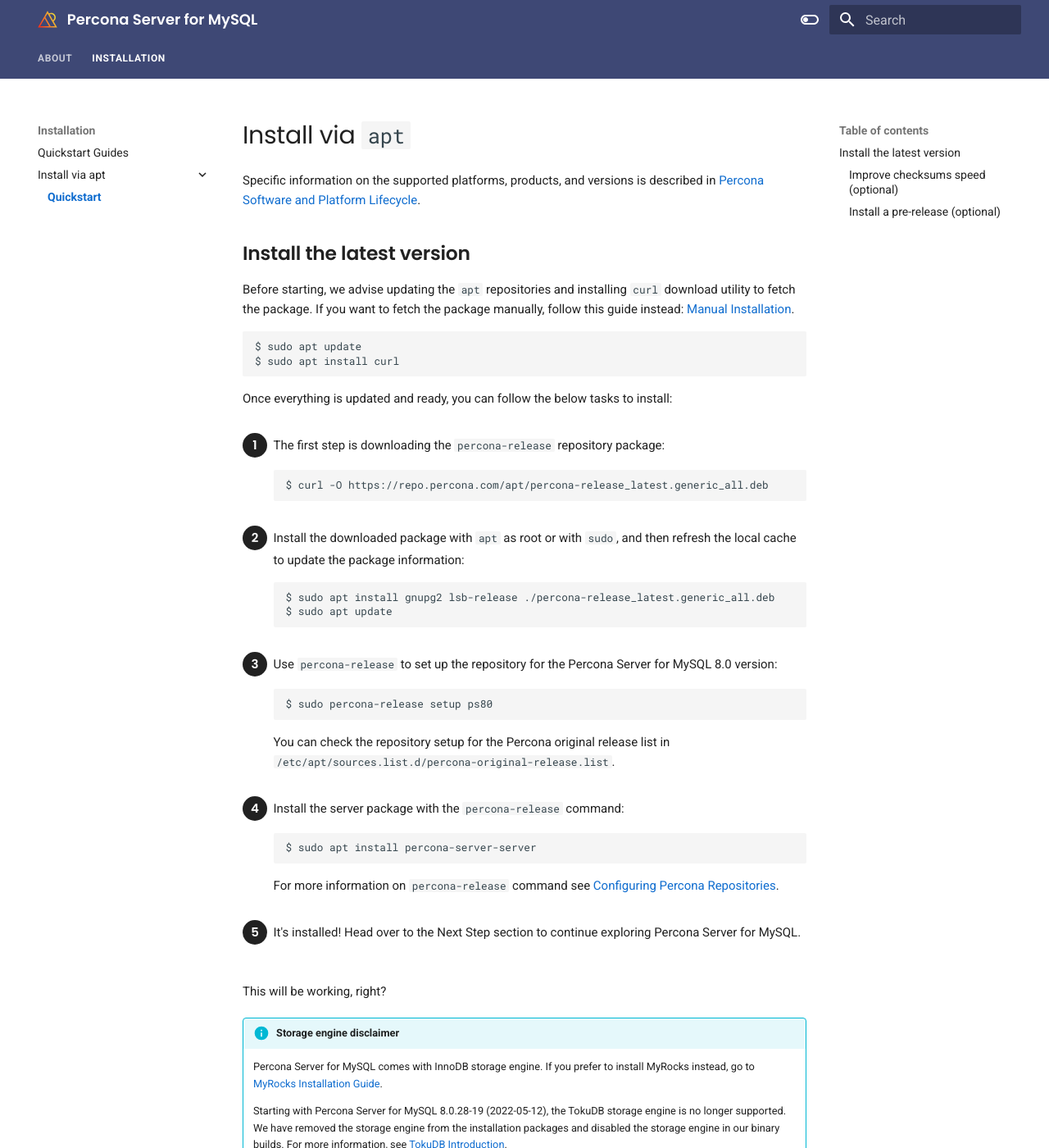
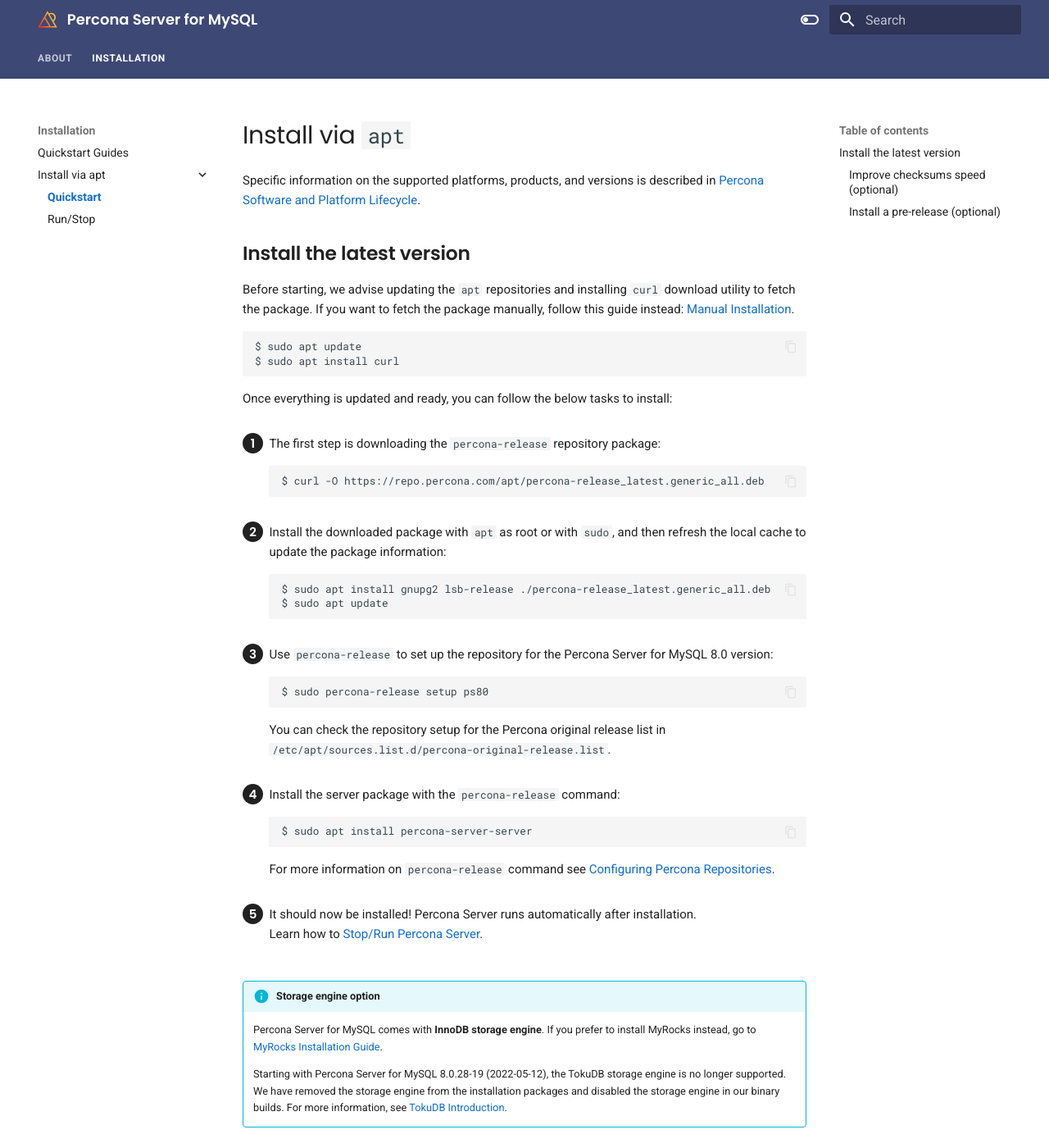
Before and after one commit to pmcf-percona/mkd, an MkDocs documentation site: the page built from docs/installation/apt/quickstart.md, in a window 1280 px wide and 1400 px high. Shown: the whole window at 82% size. Built offline with MkDocs 1.6.1 and Material for MkDocs 9.7.7, drawn with Linux system fonts in a browser that asks for light colours; some of the changed text lies outside the part shown.

Commit message:
Update content

````diff
--- a/docs/css/design.css
+++ b/docs/css/design.css
@@ -160,6 +160,9 @@
 .md-typeset a [class*="moji"] {
     vertical-align: -0.2222em;
 }
+.md-clipboard {
+    color: var(--md-default-fg-color--lighter);
+}
 
 /* Content re-styling */
 .md-typeset [type=checkbox]:checked + .task-list-indicator:before {
@@ -221,6 +224,9 @@
     list-style: none;
     counter-reset: power-list;
     margin: 2em 0 3em;
+    --power-list-indent: 2.1666em;
+    --power-list-gap: 0.5em;
+    --power-list-counter-size: calc(var(--power-list-indent) - var(--power-list-gap));
 }
 .power-list ~ ol:first-of-type li {
     counter-increment: power-list;
@@ -229,10 +235,10 @@
     margin-bottom: 2em;
 }
 [dir=ltr] .power-list ~ ol:first-of-type li {
-    margin-left: 2.5em;
+    margin-left: var(--power-list-indent);
 }
 [dir=rtl] .power-list ~ ol:first-of-type li {
-    margin-right: 2.5em;
+    margin-right: var(--power-list-indent);
 }
 .power-list ~ ol:first-of-type li::before {
     content: counter(power-list);
@@ -240,19 +246,19 @@
     font-family: "Poppins", "Roboto", Arial, Helvetica, sans-serif;
     font-weight: bold;
     text-align: center;
-    line-height: 2em;
-    width: 2em;
-    height: 2em;
-    margin-right: 0.5em;
+    line-height: var(--power-list-counter-size);
+    width: var(--power-list-counter-size);
+    height: var(--power-list-counter-size);
+    margin-right: var(--power-list-gap);
     border-radius: 50%;
     color: var(--md-default-bg-color);
     background-color: var(--md-typeset-color);
 }
 [dir=ltr] .power-list ~ ol:first-of-type li::before  {
-    margin-left: -2.5em;
+    margin-left: calc(var(--power-list-indent) - (var(--power-list-indent) * 2));
 }
 [dir=rtl] .power-list ~ ol:first-of-type li::before  {
-    margin-right: -2.5em;
+    margin-right: calc(var(--power-list-indent) - (var(--power-list-indent) * 2));
 }
 
 /* Media queries */
--- a/docs/installation/apt/quickstart.md
+++ b/docs/installation/apt/quickstart.md
@@ -34,13 +34,12 @@
 	$ sudo apt install percona-server-server
 	```
 	For more information on `percona-release` command see [Configuring Percona Repositories](https://docs.percona.com/percona-software-repositories/percona-release.html).
-5. It's installed! Head over to the Next Step section to continue exploring Percona Server for MySQL.
+5. It should now be installed! Percona Server runs automatically after installation.
+Learn how to [Stop/Run Percona Server](apt/run-stop.md).
 
-This will be working, right?
+!!! info "Storage engine option"
 
-!!! info "Storage engine disclaimer"
-
-	Percona Server for MySQL comes with InnoDB storage engine. If you prefer to install MyRocks instead, go to [MyRocks Installation Guide](https://docs.percona.com/percona-server/8.0/myrocks/install.html).
+	Percona Server for MySQL comes with **InnoDB storage engine**. If you prefer to install MyRocks instead, go to [MyRocks Installation Guide](https://docs.percona.com/percona-server/8.0/myrocks/install.html).
 
 	Starting with Percona Server for MySQL 8.0.28-19 (2022-05-12), the TokuDB storage engine is no longer supported. We have removed the storage engine from the installation packages and disabled the storage engine in our binary builds. For more information, see [TokuDB Introduction](https://docs.percona.com/percona-server/8.0/tokudb/tokudb_intro.html).
 
@@ -65,4 +64,5 @@
 $ sudo percona-release enable ps80 testing
 ```
 
-These builds should not be run in production. This build may not contain all of the features available in the final release. The features may change without notice.
+!!! warning
+	These pre-release builds should not be run in production. They may not contain all of the features available in the final release. The features may change without notice.
--- a/mkdocs.yml
+++ b/mkdocs.yml
@@ -28,6 +28,8 @@
     # - navigation.tabs.sticky
     - navigation.top
     - content.tabs.link
+    - content.code.copy
+    - content.code.annotate
 extra_css:
   - css/design.css
 plugins:
@@ -96,3 +98,4 @@
     - Quickstart Guides: installation/quickstart-guides.md
     - Install via apt:
       - installation/apt/quickstart.md
+      - installation/apt/run-stop.md
````
Also changed, not shown: docs/installation/apt/run-stop.md (added, +54 -0 lines), docs/installation/quickstart-guides.md (+1 -1 lines).
